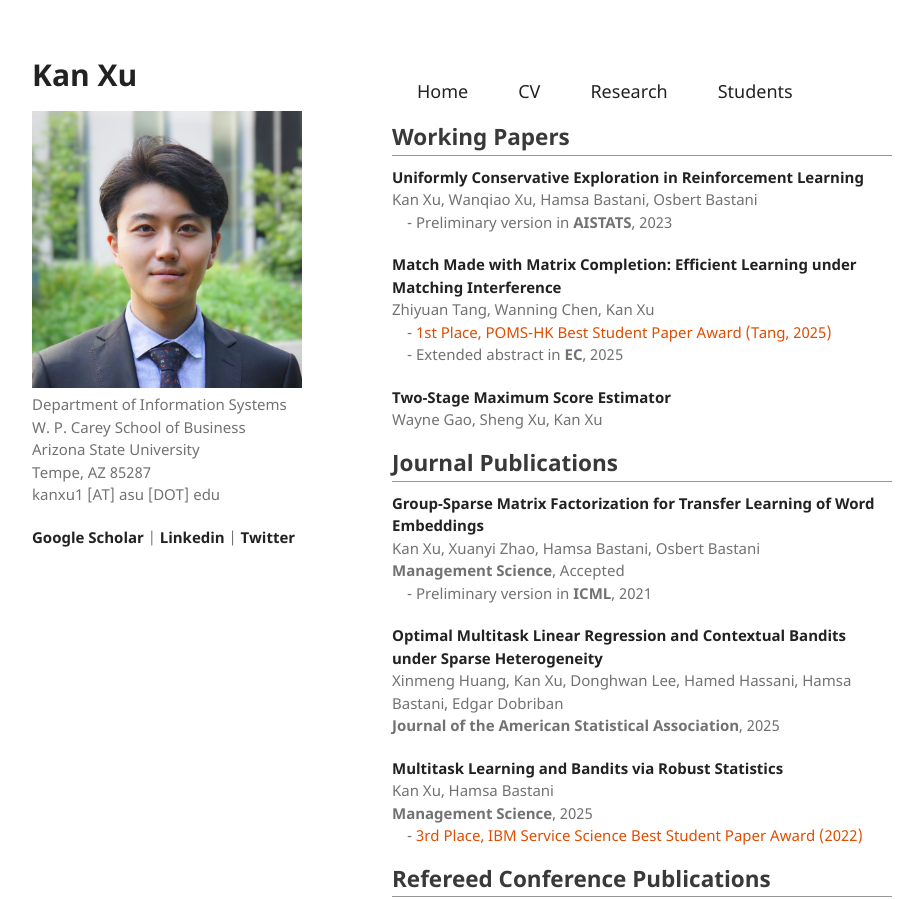
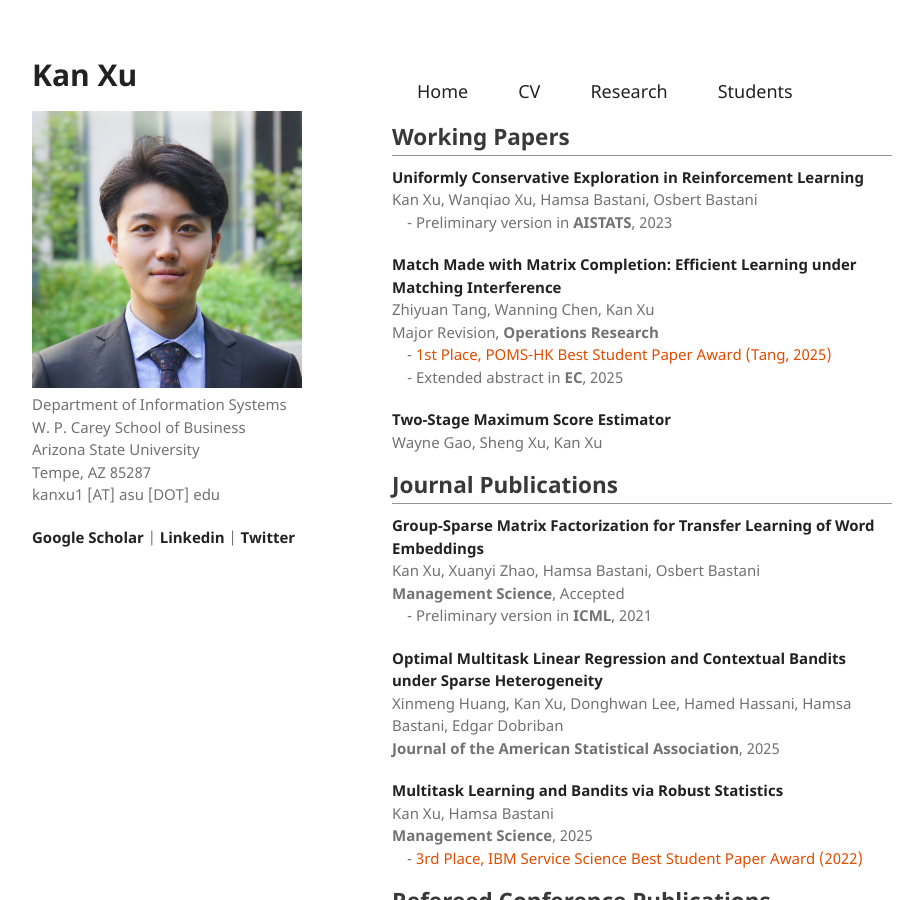
Before and after one commit to kanxu526/kanxu526.github.io, a Jekyll site: the page built from research.md, in a window 1280 px wide and 900 px high. Shown: the whole window, without its empty margins (178-1083 px from the left). Built offline with Jekyll 4.4.1, drawn with Linux system fonts in a browser that asks for light colours.

Commit message:
Update research.md

```diff
--- a/research.md
+++ b/research.md
@@ -17,6 +17,7 @@ Kan Xu, Wanqiao Xu, Hamsa Bastani, Osbert Bastani<br>
 
 <p><a href="https://papers.ssrn.com/sol3/papers.cfm?abstract_id=4976903">Match Made with Matrix Completion: Efficient Learning under Matching Interference</a><br>
 Zhiyuan Tang, Wanning Chen, Kan Xu<br>
+Major Revision, <b>Operations Research</b><br>
 &emsp;- <span class='award'>1st Place, POMS-HK Best Student Paper Award (Tang, 2025)</span><br>
 &emsp;- Extended abstract in <b>EC</b>, 2025</p>
 
```
